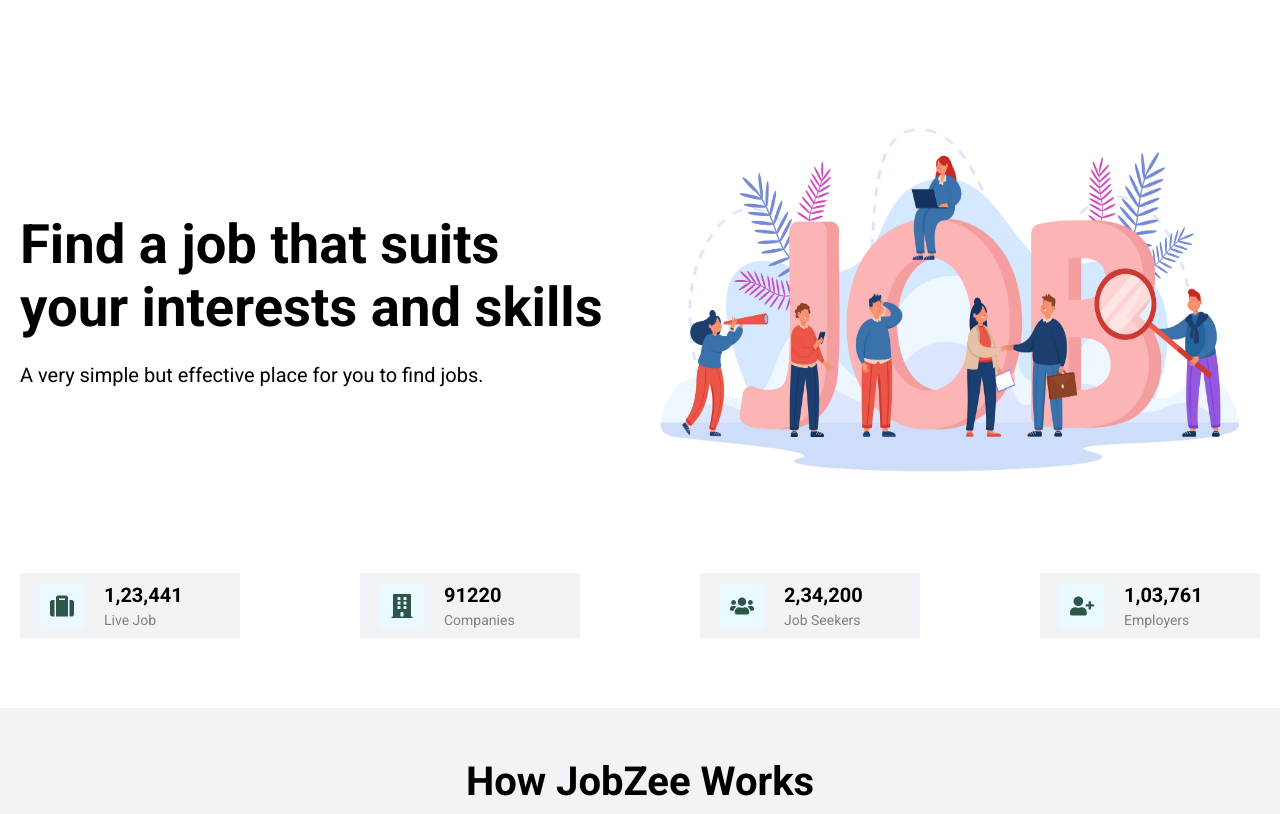
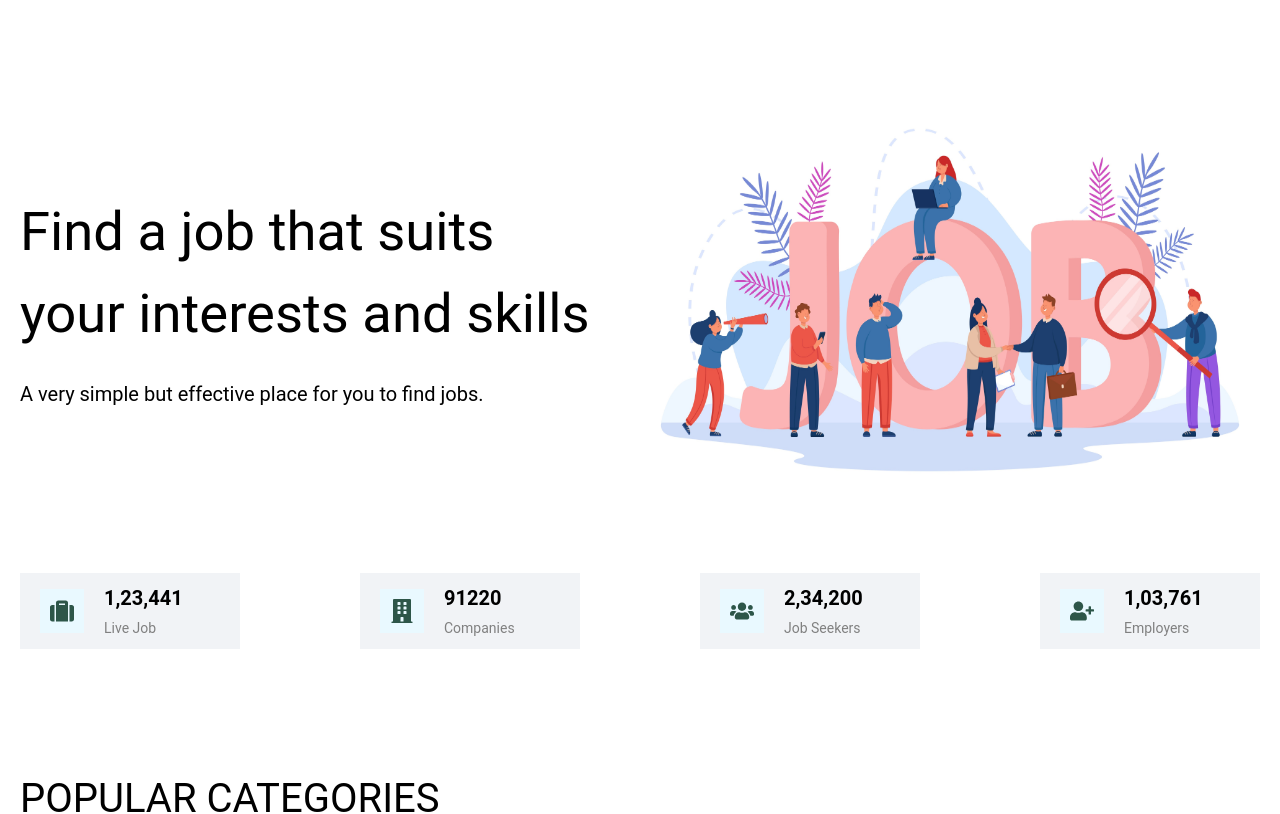
Before and after one commit to musketeer033/project1, a React (Vite) app: page / in a window 1280 px wide. Shown: the top 814 px of the page. Built offline with nearby package versions, Linux system fonts and the light colour scheme.

Commit message:
add tailwind css

```diff
--- a/package.json
+++ b/package.json
@@ -25,6 +25,7 @@
     "eslint-plugin-react": "^7.33.2",
     "eslint-plugin-react-hooks": "^4.6.0",
     "eslint-plugin-react-refresh": "^0.4.5",
+    "tailwindcss": "^3.4.5",
     "vite": "^5.1.0"
   }
 }
--- a/src/App.css
+++ b/src/App.css
@@ -1,3 +1,7 @@
+@tailwind base;
+@tailwind components;
+@tailwind utilities;
+
 @import url("https://fonts.googleapis.com/css2?family=Roboto:ital,wght@0,100;0,300;0,400;0,500;0,700;0,900;1,100;1,300;1,400;1,500;1,700;1,900&display=swap");
 
 * {
--- a/src/components/Home/HeroSection.jsx
+++ b/src/components/Home/HeroSection.jsx
@@ -1,4 +1,4 @@
-import React from "react";
+// import React from "react";
 import { FaBuilding, FaSuitcase, FaUsers, FaUserPlus } from "react-icons/fa";
 
 const HeroSection = () => {
@@ -35,9 +35,7 @@
           <div className="title">
             <h1>Find a job that suits</h1>
             <h1>your interests and skills</h1>
-            <p>
-              A very simple but effective place for you to find jobs.
-            </p>
+            <p>A very simple but effective place for you to find jobs.</p>
           </div>
           <div className="image">
             <img src="/heroS.jpg" alt="hero" />
--- a/src/components/Home/Home.jsx
+++ b/src/components/Home/Home.jsx
@@ -1,9 +1,9 @@
-import React from "react";
-import { useContext } from "react";
-import { Context } from "../../main";
-import { Navigate } from "react-router-dom";
+// import React from "react";
+// import { useContext } from "react";
+// import { Context } from "../../main";
+// import { Navigate } from "react-router-dom";
 import HeroSection from "./HeroSection";
-import HowItWorks from "./HowItWorks";
+// import HowItWorks from "./HowItWorks";
 import PopularCategories from "./PopularCategories";
 import PopularCompanies from "./PopularCompanies";
 
@@ -16,7 +16,7 @@
     <>
       <section className="homePage page">
         <HeroSection />
-        <HowItWorks />
+        {/* <HowItWorks /> */}
         <PopularCategories />
         <PopularCompanies />
       </section>
--- /dev/null
+++ b/tailwind.config.js
@@ -0,0 +1,12 @@
+// tailwind.config.js
+module.exports = {
+  purge: ["./src/**/*.{js,jsx,ts,tsx}", "./public/index.html"],
+  darkMode: false, // or 'media' or 'class'
+  theme: {
+    extend: {},
+  },
+  variants: {
+    extend: {},
+  },
+  plugins: [],
+};
```
Also changed, not shown: src/components/Home/HowItWorks.jsx (+3 -7 lines), 1 other file (tests, documents, lock files or other folders).
